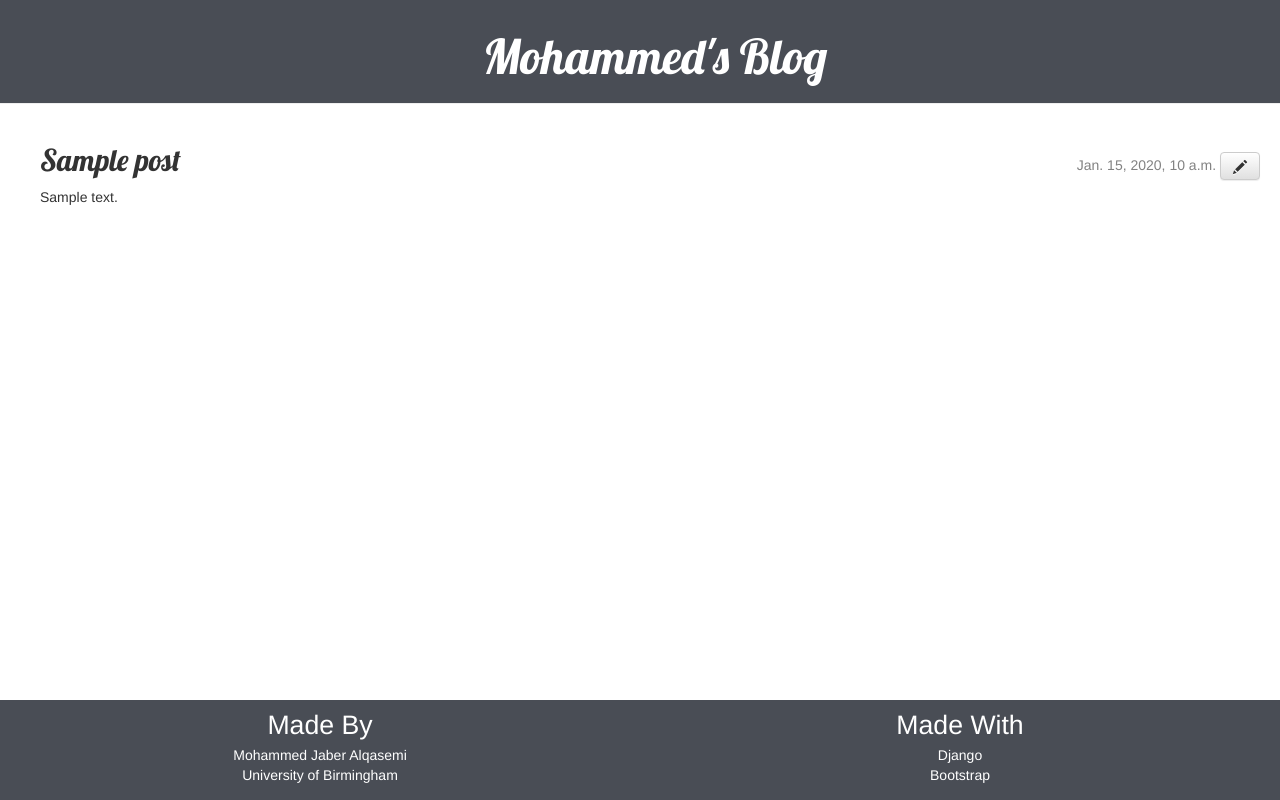
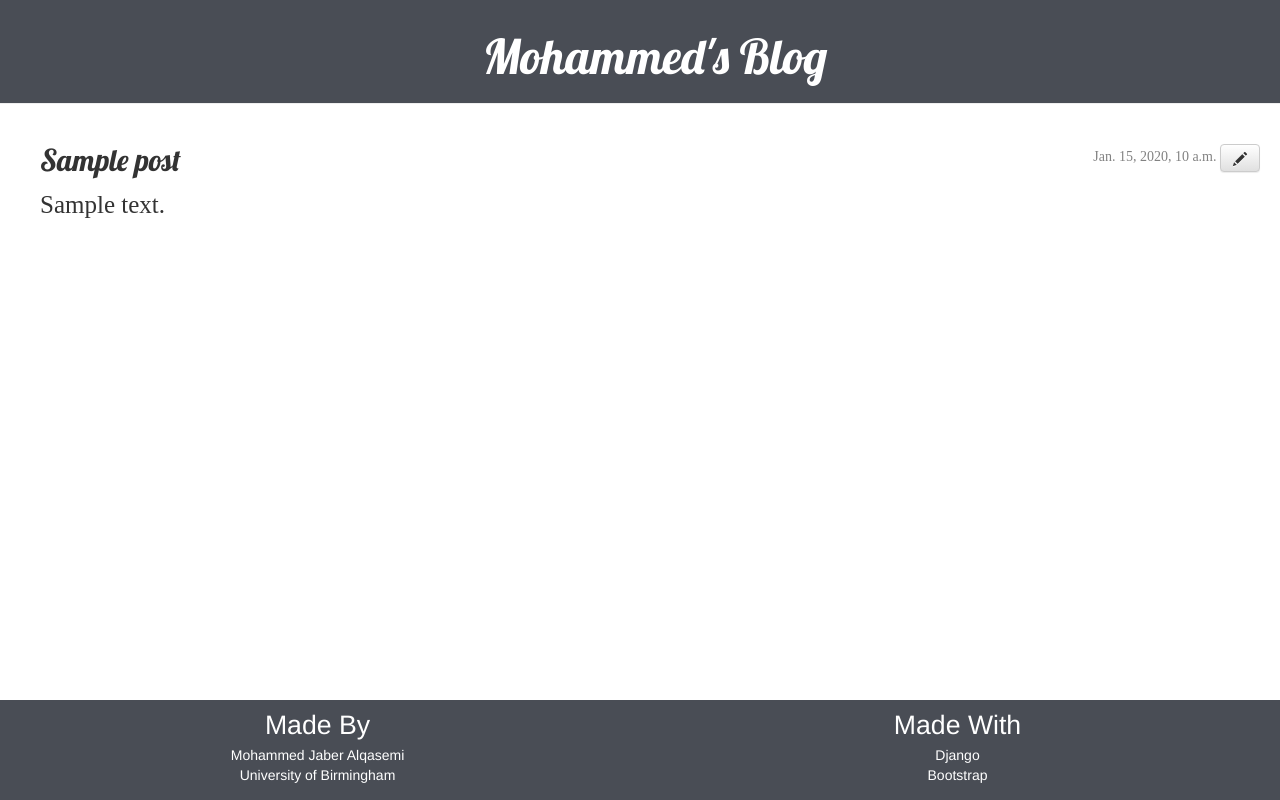
Before and after one commit to mj-alq/BridgingCourseWork, a Django app: page /post/1/ in a window 1280 px wide. Run offline with Django 3.2, Linux system fonts and the light colour scheme; tables that the repository leaves empty hold one stand-in row (values such as "Sample post"); some libraries are stand-ins or nearby versions.

Commit message:
changed font style and size.

```diff
--- a/blog/static/css/blog.css
+++ b/blog/static/css/blog.css
@@ -1,6 +1,12 @@
 h1 a, h2 a {
 	color: #C25200;
 	font-family: 'Lobster';
+}
+
+p {
+	margin: 0px 5px 0px 0px;
+	padding-left: 0px;
+	padding-right: 0px;
 }
 
 body {
@@ -24,10 +30,11 @@ body {
 h1, h2, h3, h4 {
 	font-family: 'Lobster', cursive;
 }
+
 .date {
 	color: #828282;
 	float: right;
-	padding-top: 8px;
+	padding-top: 0px;
 }
 .save {
 	float: right;
@@ -45,11 +52,17 @@ h1, h2, h3, h4 {
 .post {
 	margin-bottom: 70px;
 	margin-right: 20px;
+	font-family: Serif;
 
 }
 .post h2 a, .post h2 a:visited {
 	color: #000000;
 }
+
+.post p{
+	font-size: 25px;
+}
+
 
 .breaking{
 	position: absolute;
@@ -57,8 +70,8 @@ h1, h2, h3, h4 {
 
 .wrap-text{
 	word-wrap: break-word;
+}
 
-}
 
 
 .footer {
@@ -86,6 +99,10 @@ h1, h2, h3, h4 {
 	margin-bottom: 20px;
 }
 
+.list-body{
+	padding-bottom: 10px;
+}
+
 .left{
 	margin-left: 20px;
 }
@@ -98,6 +115,8 @@ h1, h2, h3, h4 {
 	text-align: center;
 }
 
+
+
 @media screen and (max-width: 991px) {
 
 
--- a/blog/templates/blog/post_detail.html
+++ b/blog/templates/blog/post_detail.html
@@ -11,8 +11,12 @@
 				<a class="btn btn-default" href="{% url 'post_edit' pk=post.pk %}"><span class="glyphicon glyphicon-pencil"></span></a>
 			</div>
 		{% endif %}
+			<div class="text">
+				<h2>{{ post.title }}</h2>
+				<p>{{ post.text|linebreaksbr }}</p>
+			</div>
 
-			<h2>{{ post.title }}</h2>
-			<p>{{ post.text|linebreaksbr }}</p>
+
+
 	</div>
 {% endblock %}
```
